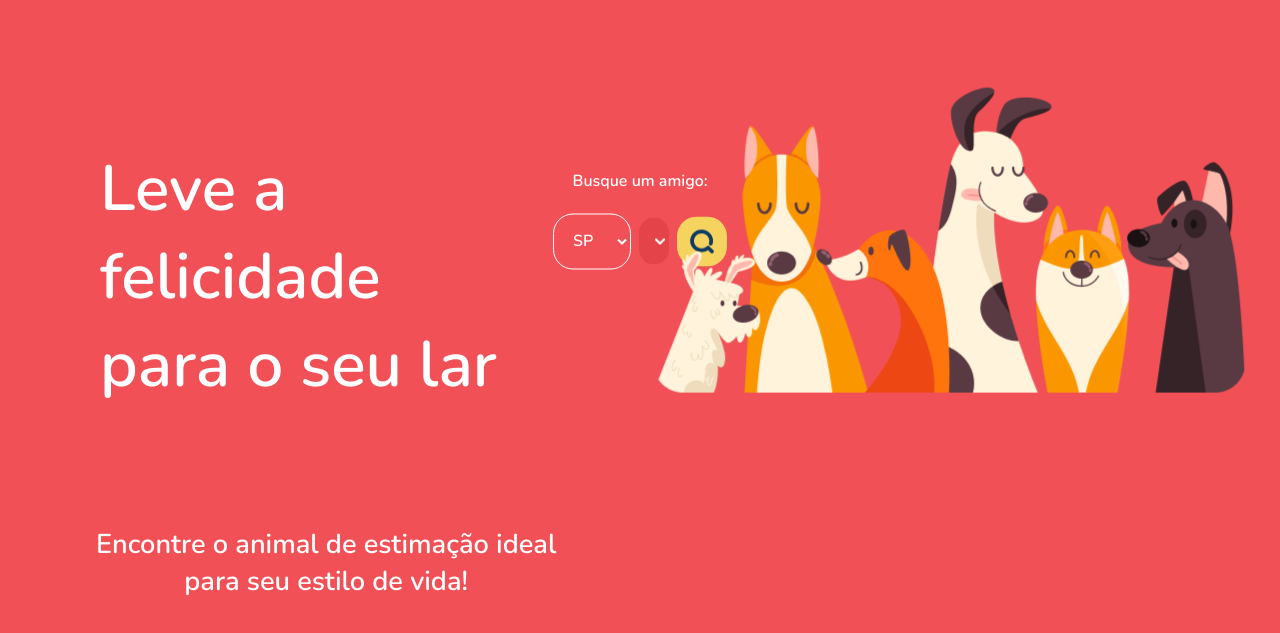
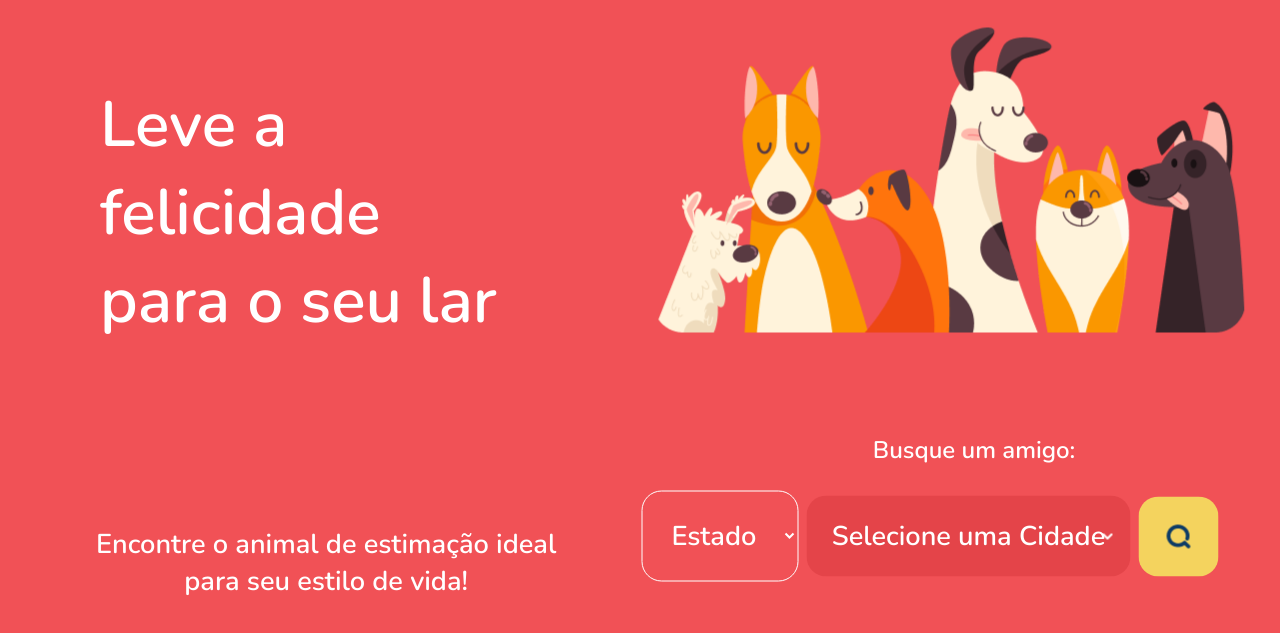
Before and after one commit to RuanDevz/FindAFriend, a plain HTML site: page index.html in a window 1280 px wide. Shown: the part 119-752 px from the top of the page. Drawn offline with nearby package versions, Linux system fonts and the light colour scheme.

Commit message:
Nootbook finalizado

```diff
--- a/index.html
+++ b/index.html
@@ -22,6 +22,7 @@
         </div>
         <div class="cidades">
             <select id="sigla" name="estado">
+                <option selected value="--">Estado</option>
                 <option value="AC">AC</option>
                 <option value="AL">AL</option>
                 <option value="AP">AP</option>
@@ -46,11 +47,12 @@
                 <option value="RO">RO</option>
                 <option value="RR">RR</option>
                 <option value="SC">SC</option>
-                <option selected value="SP">SP</option>
+                <option value="SP">SP</option>
                 <option value="SE">SE</option>
                 <option value="TO">TO</option>
               </select>
               <select id="cidade" name="estado">
+                <option selected value="cidade">Selecione uma Cidade</option>
               </select>
               <button id="buscar"></button>
         </div>
--- a/style.css
+++ b/style.css
@@ -128,6 +128,7 @@ select#cidade{
         margin-left: 100px;
     }
     .imagens_e_textos{
+        position: relative;
         display: flex;
         flex-direction: row-reverse;
         justify-content: space-around;
@@ -137,7 +138,7 @@ select#cidade{
         position: relative;
         top: 50%;
         left: 0%;
-        transform: translate(0%, -75%);
+        transform: translate(0%, 25%);
         max-width: 400px;
         font-size: 4em;
         font-style: normal;
@@ -153,7 +154,7 @@ select#cidade{
         position: relative;
         top: 50%;
         left: 0%;
-        transform: translate(10%, -88%);
+        transform: translate(10%, 10%);
         width: 592px;
     }
 
@@ -166,4 +167,44 @@ select#cidade{
     .subtitulo p{
         font-size: 1.7em;
     }
+
+    .cidades{
+        margin-top: 280px;
+        margin-left: 290px;
+    }
+
+    select#sigla{
+        margin-top: 30px;
+        padding: 25px;
+        font-size: 1.7em;
+
+    }
+    select#cidade{
+        margin-top: 40px;
+        padding: 25px;
+        font-size: 1.7em;
+    }
+
+    button#buscar{
+        margin-top: 30px;
+        padding: 40px;
+    }
+
+    button#buscar:hover{
+        cursor: pointer;
+    }
+
+
+
+    .buscaramigo p{
+        position: relative;
+        top: 50%;
+        left: 50%;
+        transform: translate(115%, 960%);
+        font-size: 1.5em;
+    }
+    ::-webkit-scrollbar{
+        display: none;
+    }
+
   }
```
